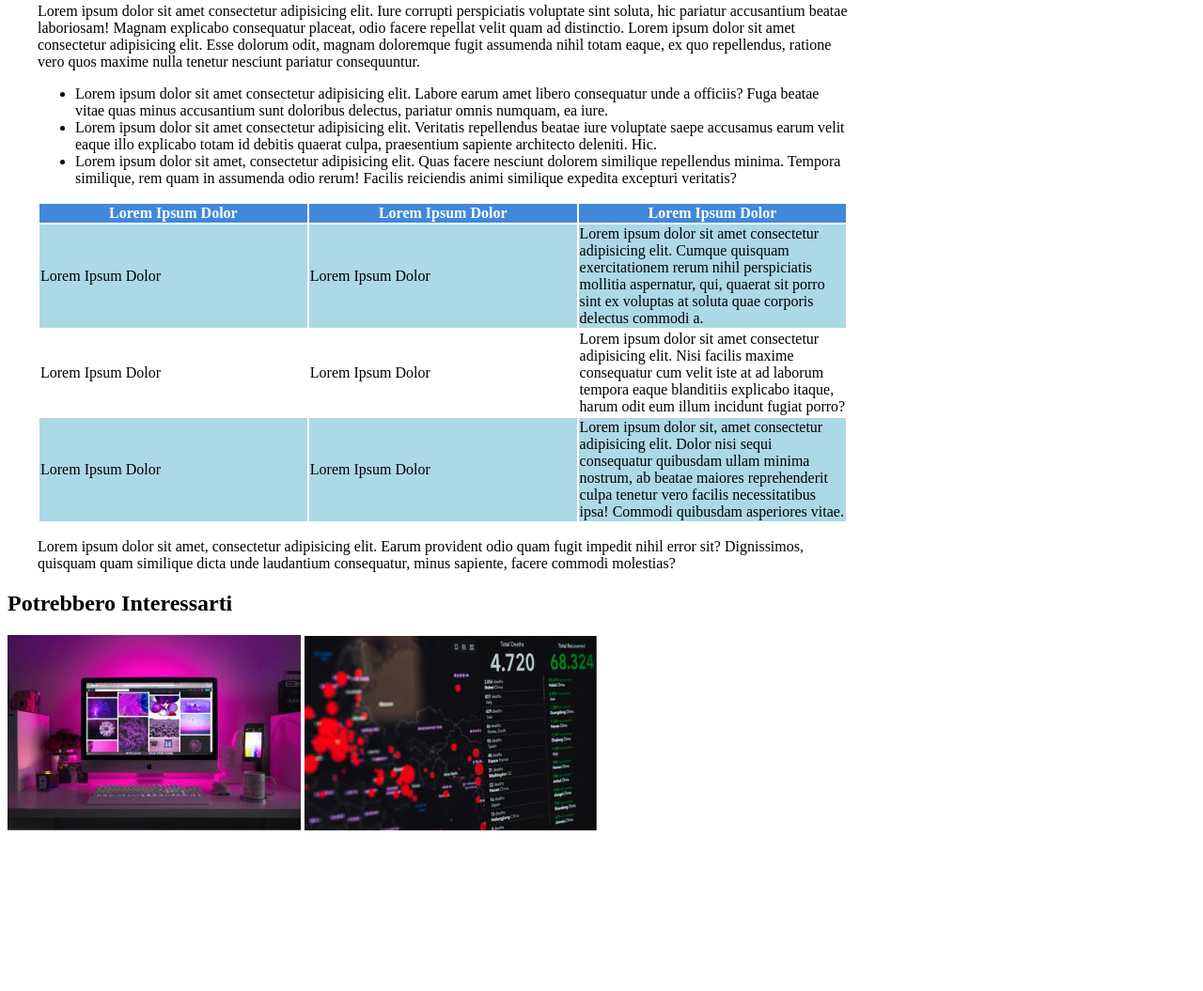
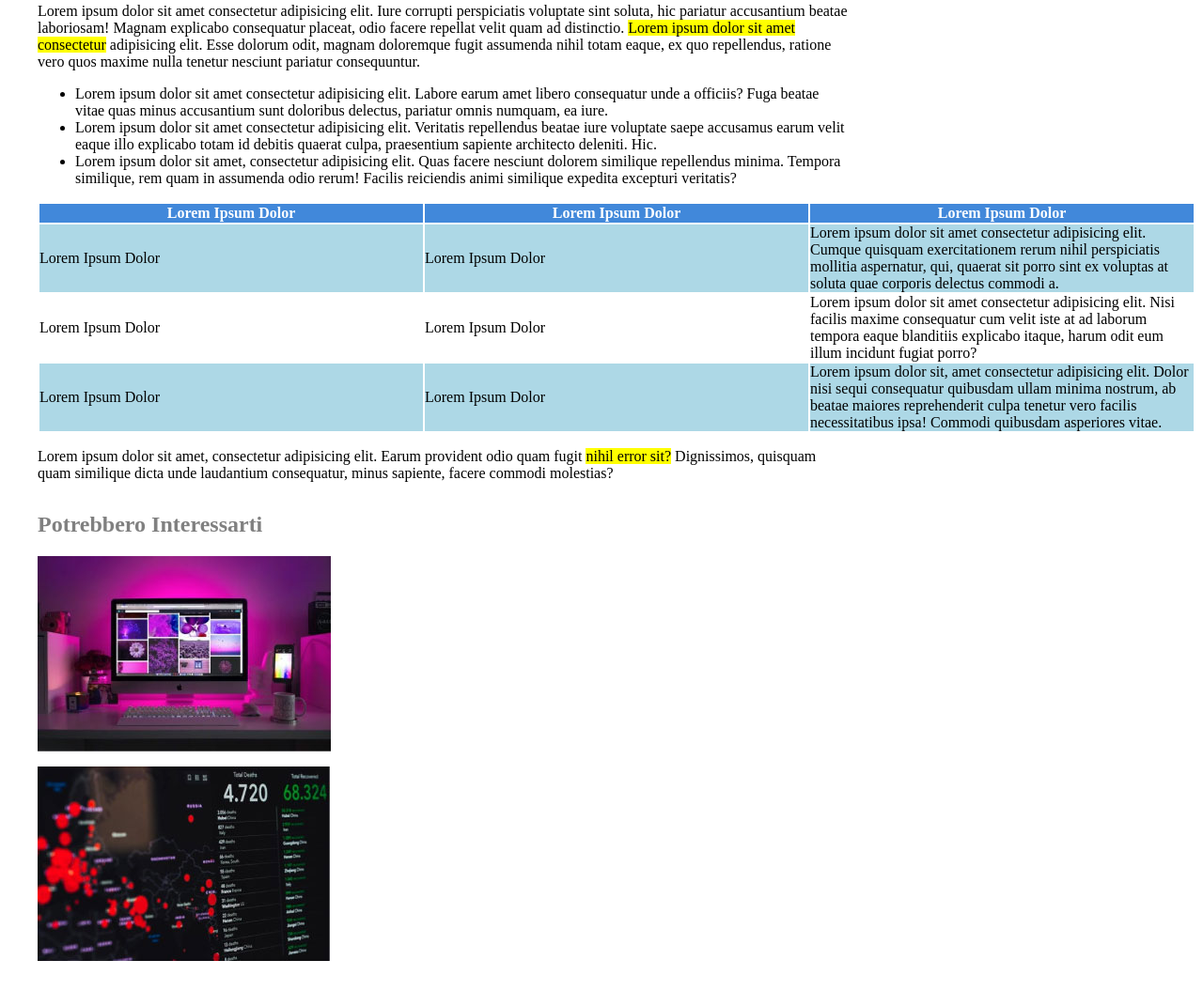
Before and after one commit to Eliastellati/html-css-booleaner, a plain HTML site: page index.html in a window 1280 px wide. Shown: the part 823-1878 px from the top of the page at 94% size. Before the commit the page ends 1719 px from the top, so only its background shows below. Drawn offline with Linux system fonts and the light colour scheme.

Commit message:
terminato

```diff
--- a/index.html
+++ b/index.html
@@ -24,7 +24,7 @@
            <p><em>1st Photo: John S. and James L. Knight Foundation, by Scott Henrichsen</em><br><em>2nd photo: Wikimedia, by Paul Clarke</em></p>
        </div>
        <div class="article-body">
-           <p>Lorem ipsum dolor sit amet consectetur adipisicing elit. Iure corrupti perspiciatis voluptate sint soluta, hic pariatur accusantium beatae laboriosam! Magnam explicabo consequatur placeat, odio facere repellat velit quam ad distinctio. Lorem ipsum dolor sit amet consectetur adipisicing elit. Esse dolorum odit, magnam doloremque fugit assumenda nihil totam eaque, ex quo repellendus, ratione vero quos maxime nulla tenetur nesciunt pariatur consequuntur.</p>
+           <p>Lorem ipsum dolor sit amet consectetur adipisicing elit. Iure corrupti perspiciatis voluptate sint soluta, hic pariatur accusantium beatae laboriosam! Magnam explicabo consequatur placeat, odio facere repellat velit quam ad distinctio. <span>Lorem ipsum dolor sit amet consectetur</span> adipisicing elit. Esse dolorum odit, magnam doloremque fugit assumenda nihil totam eaque, ex quo repellendus, ratione vero quos maxime nulla tenetur nesciunt pariatur consequuntur.</p>
            <ul>
                <li>Lorem ipsum dolor sit amet consectetur adipisicing elit. Labore earum amet libero consequatur unde a officiis? Fuga beatae vitae quas minus accusantium sunt doloribus delectus, pariatur omnis numquam, ea iure.</li>
                <li>Lorem ipsum dolor sit amet consectetur adipisicing elit. Veritatis repellendus beatae iure voluptate saepe accusamus earum velit eaque illo explicabo totam id debitis quaerat culpa, praesentium sapiente architecto deleniti. Hic.</li>
@@ -58,7 +58,7 @@
            </tbody>
        </table>
        <div class="article-body">
-           <p>Lorem ipsum dolor sit amet, consectetur adipisicing elit. Earum provident odio quam fugit impedit nihil error sit? Dignissimos, quisquam quam similique dicta unde laudantium consequatur, minus sapiente, facere commodi molestias?</p>
+           <p>Lorem ipsum dolor sit amet, consectetur adipisicing elit. Earum provident odio quam fugit <span>nihil error sit?</span> Dignissimos, quisquam quam similique dicta unde laudantium consequatur, minus sapiente, facere commodi molestias?</p>
        </div>
    </main>
    <footer>
--- a/style.css
+++ b/style.css
@@ -34,8 +34,19 @@ main h4{
 .article-body{
     width: 70%;
 }
+.article-body span{
+    background: yellow;
+}
 table{
-    width: 70%;
+    width: 100%;
+    margin: 0;
+}
+tr{
+    margin: 0;
+}
+td{
+    margin: 0;
+    padding: 0;
 }
 th{
 width: 25%;
@@ -46,3 +57,14 @@ margin: 0;
 tr:nth-child(odd){
     background: lightblue;
 }
+footer{
+    width: 70%;
+    margin: 2rem;
+}
+footer h2{
+    color: grey;
+}
+footer img{
+    display: block;
+    margin-top: 1rem;
+}
```
